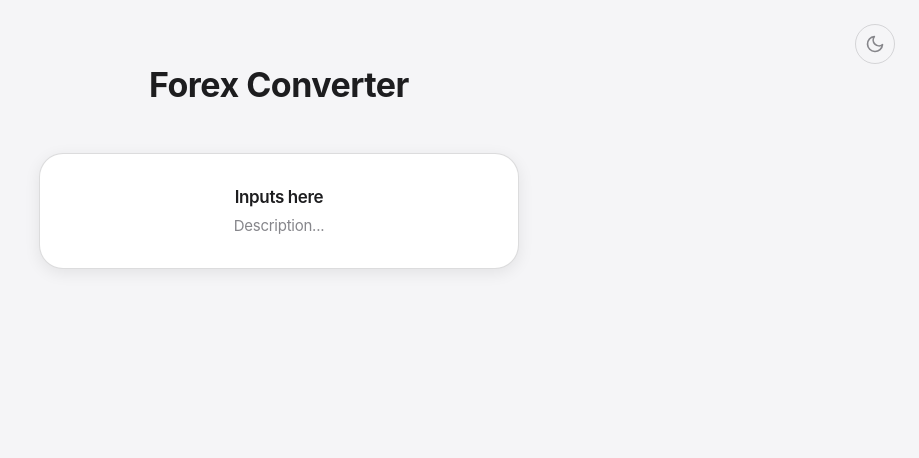
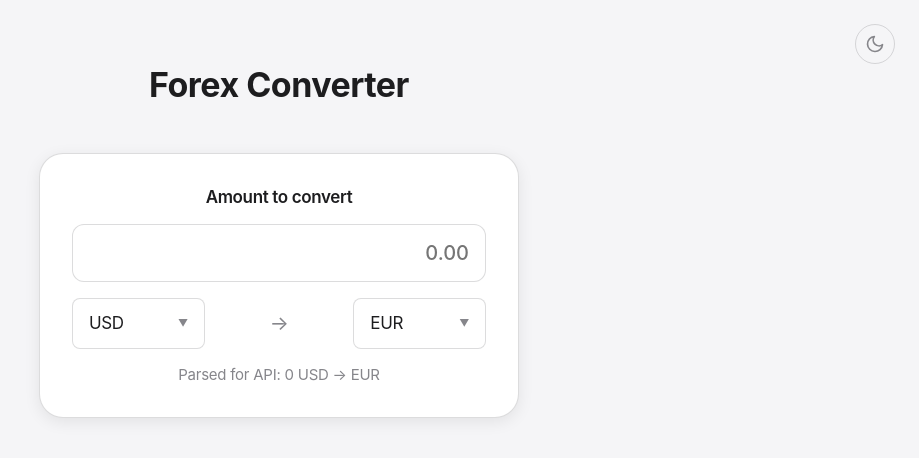
Before and after one commit to vforvova/forex-converter, a Vue app in the folder frontend/: page / in a window 1280 px wide. Shown: the top 458 px of the page, without its empty margins (361-1280 px from the left). Built offline with nearby package versions, Linux system fonts and the light colour scheme.

Commit message:
feat: add currency selector component

```diff
--- a/frontend/src/App.vue
+++ b/frontend/src/App.vue
@@ -1,5 +1,31 @@
 <script setup lang="ts">
+import { ref, computed, onMounted } from 'vue'
 import DarkModeToggle from './components/DarkModeToggle.vue'
+import AmountInput from './components/AmountInput.vue'
+import CurrencySelect from './components/CurrencySelect.vue'
+import { useLocale } from './composables/useLocale'
+import { getDefaultCurrencies } from './utils/getDefaultCurrencies'
+
+const { locale } = useLocale()
+
+const amountText = ref('')
+const amountError = ref('')
+const fromCurrency = ref<string>()
+const toCurrency = ref<string>()
+
+onMounted(() => {
+  const defaults = getDefaultCurrencies(locale.value)
+  fromCurrency.value = defaults.from
+  toCurrency.value = defaults.to
+})
+
+const apiAmount = computed(() => {
+  if (!amountText.value) return 0
+  const cleaned = amountText.value.replace(/[^\d.-]/g, '')
+  const parsed = parseFloat(cleaned)
+  if (isNaN(parsed)) return 0
+  return Number(parsed.toFixed(2))
+})
 </script>
 
 <template>
@@ -13,8 +39,19 @@ import DarkModeToggle from './components/DarkModeToggle.vue'
         </div>
 
         <div class="placeholder-card">
-          <p class="font-headline">Inputs here</p>
-          <p class="font-subhead text-secondary">Description...</p>
+          <p class="font-headline">Amount to convert</p>
+          <AmountInput
+            v-model="amountText"
+            :error="amountError"
+          />
+          <div class="currency-row">
+            <CurrencySelect v-model="fromCurrency" />
+            <span class="currency-arrow">→</span>
+            <CurrencySelect v-model="toCurrency" />
+          </div>
+          <p class="font-subhead text-secondary mt-4">
+            Parsed for API: {{ apiAmount }} {{ fromCurrency }} → {{ toCurrency }}
+          </p>
         </div>
       </div>
     </main>
@@ -48,7 +85,7 @@ import DarkModeToggle from './components/DarkModeToggle.vue'
 
 .content-wrapper {
   width: 100%;
-  max-width: 480px; /* Minimalist constrained width */
+  max-width: 480px;
 }
 
 .intro-text {
@@ -57,7 +94,7 @@ import DarkModeToggle from './components/DarkModeToggle.vue'
 
 .placeholder-card {
   background-color: var(--bg-primary);
-  border-radius: 24px; /* Apple-style rounded corners */
+  border-radius: 24px;
   padding: 2rem;
   box-shadow: var(--shadow-md);
   border: 1px solid var(--border-color);
@@ -66,6 +103,26 @@ import DarkModeToggle from './components/DarkModeToggle.vue'
 }
 
 .placeholder-card .font-headline {
-  margin-bottom: 0.5rem;
+  margin-bottom: 1rem;
+}
+
+.currency-row {
+  margin-top: 1rem;
+  display: flex;
+  align-items: center;
+  gap: 0.5rem;
+}
+
+.currency-row > * {
+  flex: 1;
+}
+
+.currency-arrow {
+  font-size: 1.25rem;
+  color: var(--text-secondary);
+}
+
+.mt-4 {
+  margin-top: 1rem;
 }
 </style>
--- /dev/null
+++ b/frontend/src/components/CurrencySelect.vue
@@ -0,0 +1,264 @@
+<script setup lang="ts">
+import { ref, computed, watch, onMounted, onUnmounted, nextTick } from 'vue'
+import { CURRENCIES } from '@/types/currency'
+import { getCurrencyDisplay } from '@/utils/currencyDisplay'
+
+const props = defineProps<{
+  modelValue?: string
+}>()
+
+const emit = defineEmits<{
+  'update:modelValue': [value: string]
+}>()
+
+const searchQuery = ref('')
+const isOpen = ref(false)
+const selectRef = ref<HTMLElement>()
+const highlightedIndex = ref(0)
+const inputRef = ref<HTMLInputElement>()
+const listRef = ref<HTMLElement>()
+
+const filteredCurrencies = computed(() => {
+  const query = searchQuery.value.toLowerCase()
+  if (!query) return CURRENCIES.slice(0, 20)
+
+  return CURRENCIES.filter(code => {
+    const display = getCurrencyDisplay(code).toLowerCase()
+    return code.toLowerCase().includes(query) || display.includes(query)
+  }).slice(0, 20)
+})
+
+watch(searchQuery, () => {
+  highlightedIndex.value = 0
+})
+
+watch(highlightedIndex, () => {
+  const items = listRef.value?.querySelectorAll('.currency-select__item')
+  items?.[highlightedIndex.value]?.scrollIntoView({ block: 'nearest' })
+})
+
+const displayValue = computed(() => {
+  return props.modelValue || ''
+})
+
+const arrow = computed(() => isOpen.value ? ' ▲' : ' ▼')
+
+function selectCurrency(code: string) {
+  emit('update:modelValue', code)
+  closeDropdown()
+}
+
+function closeDropdown() {
+  isOpen.value = false
+  searchQuery.value = ''
+  highlightedIndex.value = 0
+}
+
+async function toggleDropdown() {
+  isOpen.value = !isOpen.value
+  if (isOpen.value) {
+    highlightedIndex.value = 0
+    searchQuery.value = props.modelValue || ''
+    await nextTick()
+    inputRef.value?.focus()
+    inputRef.value?.select()
+  }
+}
+
+function handleKeydown(event: KeyboardEvent) {
+  if (!isOpen.value) return
+
+  const isCtrlOrMeta = event.ctrlKey || event.metaKey
+
+  switch (event.key) {
+    case 'ArrowDown':
+      event.preventDefault()
+      highlightedIndex.value = Math.min(highlightedIndex.value + 1, filteredCurrencies.value.length - 1)
+      break
+    case 'ArrowUp':
+      event.preventDefault()
+      highlightedIndex.value = Math.max(highlightedIndex.value - 1, 0)
+      break
+    case 'n':
+      if (isCtrlOrMeta) {
+        event.preventDefault()
+        highlightedIndex.value = Math.min(highlightedIndex.value + 1, filteredCurrencies.value.length - 1)
+      }
+      break
+    case 'p':
+      if (isCtrlOrMeta) {
+        event.preventDefault()
+        highlightedIndex.value = Math.max(highlightedIndex.value - 1, 0)
+      }
+      break
+    case 'Enter':
+      event.preventDefault()
+      if (filteredCurrencies.value[highlightedIndex.value]) {
+        selectCurrency(filteredCurrencies.value[highlightedIndex.value])
+      }
+      break
+    case 'Escape':
+      event.preventDefault()
+      closeDropdown()
+      break
+  }
+}
+
+function handleClickOutside(event: MouseEvent) {
+  if (selectRef.value && !selectRef.value.contains(event.target as Node)) {
+    closeDropdown()
+  }
+}
+
+onMounted(() => {
+  document.addEventListener('click', handleClickOutside)
+})
+
+onUnmounted(() => {
+  document.removeEventListener('click', handleClickOutside)
+})
+</script>
+
+<template>
+  <div ref="selectRef" class="currency-select">
+    <div
+      v-if="!isOpen"
+      class="currency-select__display"
+      :class="{ 'currency-select__display--open': isOpen }"
+      tabindex="0"
+      @click.stop="toggleDropdown"
+      @keydown.enter="toggleDropdown"
+      @keydown.escape="closeDropdown"
+    >
+      <span>{{ displayValue }}</span>
+      <span class="currency-select__arrow">{{ arrow }}</span>
+    </div>
+
+    <input
+      v-else
+      ref="inputRef"
+      v-model="searchQuery"
+      class="currency-select__search"
+      placeholder="Search currency..."
+      @keydown="handleKeydown"
+    />
+
+    <div v-if="isOpen" class="currency-select__dropdown">
+      <ul ref="listRef" class="currency-select__list">
+        <li
+          v-for="(code, index) in filteredCurrencies"
+          :key="code"
+          class="currency-select__item"
+          :class="{
+            'currency-select__item--selected': code === modelValue,
+            'currency-select__item--highlighted': index === highlightedIndex
+          }"
+          @click="selectCurrency(code)"
+          @mouseenter="highlightedIndex = index"
+        >
+          {{ getCurrencyDisplay(code) }}
+        </li>
+      </ul>
+    </div>
+  </div>
+</template>
+
+<style scoped>
+.currency-select {
+  width: 100%;
+  position: relative;
+}
+
+.currency-select__display {
+  display: flex;
+  justify-content: space-between;
+  align-items: center;
+  padding: 0.75rem 1rem;
+  border: 1px solid var(--border-color);
+  border-radius: 8px;
+  background-color: var(--bg-primary);
+  color: var(--text-primary);
+  cursor: pointer;
+  transition: border-color 0.2s, box-shadow 0.2s;
+  min-height: 46px;
+}
+
+.currency-select__display:hover {
+  border-color: var(--system-blue);
+}
+
+.currency-select__display:focus {
+  outline: none;
+  border-color: var(--system-blue);
+  box-shadow: var(--focus-ring);
+}
+
+.currency-select__display--open {
+  border-color: var(--system-blue);
+  box-shadow: var(--focus-ring);
+}
+
+.currency-select__arrow {
+  font-size: 0.625rem;
+  color: var(--text-secondary);
+}
+
+.currency-select__search {
+  width: 100%;
+  padding: 0.75rem 1rem;
+  border: 1px solid var(--system-blue);
+  border-radius: 8px;
+  background-color: var(--bg-primary);
+  color: var(--text-primary);
+  font-size: 0.875rem;
+  outline: none;
+  box-shadow: var(--focus-ring);
+  min-height: 46px;
+}
+
+.currency-select__search::placeholder {
+  color: var(--text-tertiary);
+}
+
+.currency-select__dropdown {
+  position: absolute;
+  top: 100%;
+  left: 0;
+  right: 0;
+  margin-top: 0.25rem;
+  background-color: var(--bg-primary);
+  border: 1px solid var(--border-color);
+  border-radius: 8px;
+  box-shadow: var(--shadow-md);
+  z-index: 100;
+  overflow: hidden;
+}
+
+.currency-select__list {
+  list-style: none;
+  margin: 0;
+  padding: 0;
+  max-height: 240px;
+  overflow-y: auto;
+}
+
+.currency-select__item {
+  padding: 0.75rem 1rem;
+  cursor: pointer;
+  transition: background-color 0.15s;
+}
+
+.currency-select__item:hover {
+  background-color: var(--bg-secondary);
+}
+
+.currency-select__item--selected {
+  background-color: var(--bg-tertiary);
+  color: var(--system-blue);
+}
+
+.currency-select__item--highlighted {
+  background-color: rgba(0, 122, 255, 0.15);
+  border-left: 3px solid var(--system-blue);
+}
+</style>
--- a/frontend/src/types/currency.ts
+++ b/frontend/src/types/currency.ts
@@ -1,4 +1,12 @@
+// Top 10 by BIS 2025 trading volume
+const TOP_CURRENCIES = ['USD', 'EUR', 'JPY', 'GBP', 'CNY', 'CHF', 'CAD', 'AUD', 'SGD', 'HKD'] as const
+
 // @ts-expect-error Intl.supportedValuesOf is supported in modern browsers
-export const CURRENCIES = Intl.supportedValuesOf('currency') as string[]
+const ALL_CURRENCIES = Intl.supportedValuesOf('currency') as readonly string[]
+
+const topSet = new Set<string>(TOP_CURRENCIES)
+const remaining = ALL_CURRENCIES.filter(c => !topSet.has(c)).sort()
+
+export const CURRENCIES = [...TOP_CURRENCIES, ...remaining] as const
 
 export type Currency = (typeof CURRENCIES)[number]
--- /dev/null
+++ b/frontend/src/utils/getDefaultCurrencies.ts
@@ -0,0 +1,35 @@
+const LOCALE_CURRENCY_MAP: Record<string, { from: string; to: string }> = {
+  US: { from: 'USD', to: 'EUR' },
+  GB: { from: 'GBP', to: 'USD' },
+  DE: { from: 'EUR', to: 'USD' },
+  FR: { from: 'EUR', to: 'USD' },
+  IT: { from: 'EUR', to: 'USD' },
+  ES: { from: 'EUR', to: 'USD' },
+  NL: { from: 'EUR', to: 'USD' },
+  BE: { from: 'EUR', to: 'USD' },
+  AT: { from: 'EUR', to: 'USD' },
+  PT: { from: 'EUR', to: 'USD' },
+  IE: { from: 'EUR', to: 'USD' },
+  FI: { from: 'EUR', to: 'USD' },
+  GR: { from: 'EUR', to: 'USD' },
+  JP: { from: 'JPY', to: 'USD' },
+  CA: { from: 'CAD', to: 'USD' },
+  AU: { from: 'AUD', to: 'USD' },
+  CN: { from: 'CNY', to: 'USD' },
+  IN: { from: 'INR', to: 'USD' },
+  BR: { from: 'BRL', to: 'USD' },
+  MX: { from: 'MXN', to: 'USD' },
+  KR: { from: 'KRW', to: 'USD' },
+  SG: { from: 'SGD', to: 'USD' },
+  HK: { from: 'HKD', to: 'USD' },
+  CH: { from: 'CHF', to: 'USD' },
+  SE: { from: 'SEK', to: 'USD' },
+  NO: { from: 'NOK', to: 'USD' },
+  DK: { from: 'DKK', to: 'USD' },
+  NZ: { from: 'NZD', to: 'USD' }
+}
+
+export function getDefaultCurrencies(locale: string): { from: string; to: string } {
+  const countryCode = locale.split('-')[1] || locale.split('_')[1]
+  return LOCALE_CURRENCY_MAP[countryCode] || { from: 'USD', to: 'EUR' }
+}
```
Also changed, not shown: 2 other files (tests, documents, lock files or other folders).
